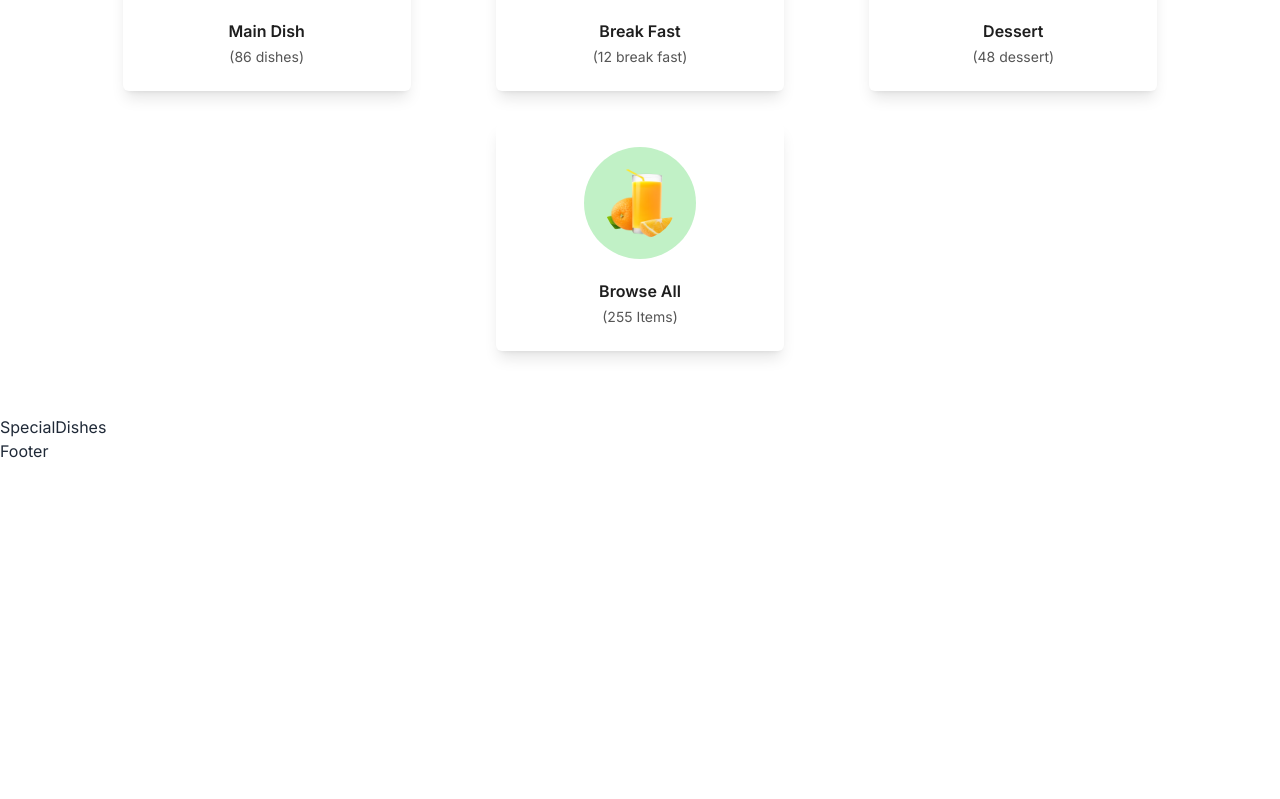
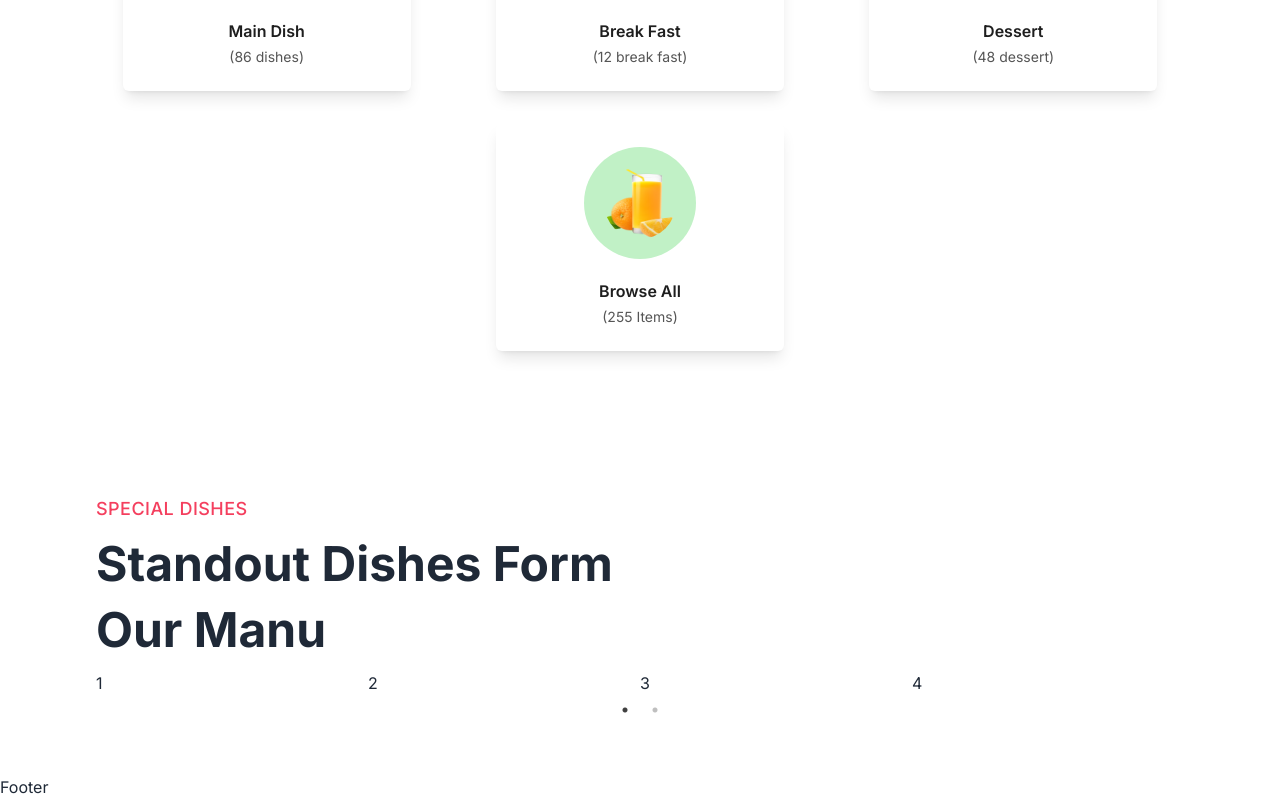
Before and after one commit to mehedi22rifat/mren-complate-food-app, a React (Vite) app: page / in a window 1280 px wide. Shown: the part 1120-1919 px from the top of the page. Before the commit the page ends 1583 px from the top, so only its background shows below. Built offline with nearby package versions, Linux system fonts and the light colour scheme.

Commit message:
added popular filter by catetory

```diff
--- a/package.json
+++ b/package.json
@@ -16,6 +16,8 @@
     "react-dom": "^18.3.1",
     "react-icons": "^5.3.0",
     "react-router-dom": "^6.26.2",
+    "react-slick": "^0.30.2",
+    "slick-carousel": "^1.8.1",
     "sort-by": "^1.2.0"
   },
   "devDependencies": {
--- a/src/pages/SpecialDishes.jsx
+++ b/src/pages/SpecialDishes.jsx
@@ -1,8 +1,103 @@
-import React from 'react'
+import React, { useEffect, useState } from 'react'
+import "slick-carousel/slick/slick.css";
+import "slick-carousel/slick/slick-theme.css";
+import Slider from "react-slick";
+
+
+
+
 
 const SpecialDishes = () => {
+
+const [recipes,setRecipes] =useState([])
+const slide = React.useRef(null)
+console.log(recipes)
+
+useEffect(() => {
+  fetch("/menu.json")
+    .then((res) => res.json())
+    .then((data) => {
+      const specials = data.filter((item) => item.category === "popular");
+      // console.log(specials)
+      setRecipes(specials);
+    });
+}, []);
+
+
+
+  const settings = {
+    dots: true,
+    infinite: false,
+    speed: 500,
+    slidesToShow: 4,
+    slidesToScroll: 4,
+    initialSlide: 0,
+    responsive: [
+      {
+        breakpoint: 1024,
+        settings: {
+          slidesToShow: 3,
+          slidesToScroll: 3,
+          infinite: true,
+          dots: true
+        }
+      },
+      {
+        breakpoint: 600,
+        settings: {
+          slidesToShow: 2,
+          slidesToScroll: 2,
+          initialSlide: 2
+        }
+      },
+      {
+        breakpoint: 480,
+        settings: {
+          slidesToShow: 1,
+          slidesToScroll: 1
+        }
+      }
+    ]
+  };
+
+
+
+
   return (
-    <div>SpecialDishes</div>
+    <div className='secetion-container my-20'>
+         <div className='text-left'>
+            <p className='subtitle'>Special Dishes</p>
+            <h2 className='title md:w-[520px]'>Standout Dishes Form Our Manu</h2>
+        </div>
+
+        <Slider {...settings}>
+        <div>
+          <h3>1</h3>
+        </div>
+        <div>
+          <h3>2</h3>
+        </div>
+        <div>
+          <h3>3</h3>
+        </div>
+        <div>
+          <h3>4</h3>
+        </div>
+        <div>
+          <h3>5</h3>
+        </div>
+        <div>
+          <h3>6</h3>
+        </div>
+        <div>
+          <h3>7</h3>
+        </div>
+        <div>
+          <h3>8</h3>
+        </div>
+      </Slider>
+
+     </div>
   )
 }
 
```
Also changed, not shown: 1 other file (tests, documents, lock files or other folders).
